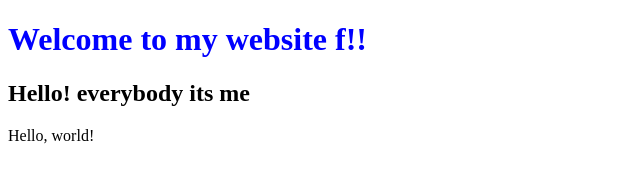
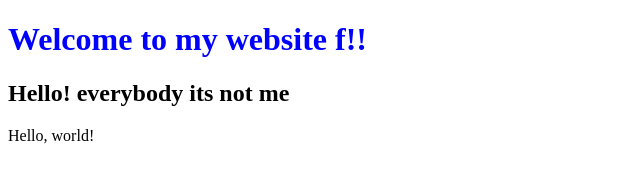
Before and after one commit to deancolclough/dean, a plain HTML site: page hello.html in a window 1280 px wide. Shown: the full height of the page, 0-640 px from the left. Drawn offline with Linux system fonts and the light colour scheme.

Commit message:
Update hello.html

```diff
--- a/hello.html
+++ b/hello.html
@@ -6,7 +6,7 @@
     <body>
 
         <h1 style="color:blue;">Welcome to my website f!!</h1>
-        <h2>Hello! everybody its me</h2>
+        <h2>Hello! everybody its not me</h2>
         Hello, world!
     </body>
 </html>
```
